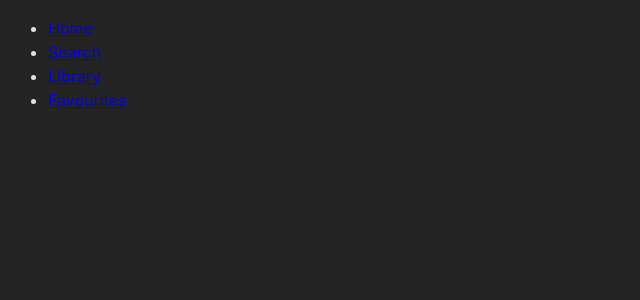
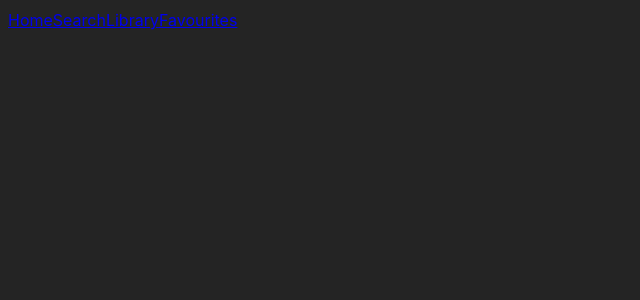
Before and after one commit to Karabo-M-Radebe/KARRAD369_BCL2401_GroupC_Karabo-Radebe_DJS11, a React (Vite) app: page / in a window 1280 px wide. Shown: the top 300 px of the page, without its empty margins (0-640 px from the left). Built offline with nearby package versions, Linux system fonts and the light colour scheme.

Commit message:
styled the Navbar elements to display in flex

```diff
--- a/components/Navbar.jsx
+++ b/components/Navbar.jsx
@@ -3,13 +3,11 @@ import React from "react";
 export default function Navbar () {
     return (
         <>
-        <nav>
-            <ul>
+        <nav className="Navbar">
                 <li><a href="/">Home</a></li>
                 <li><a href="/">Search</a></li>
                 <li><a href="/">Library</a></li>
                 <li><a href="/">Favourites</a></li>
-            </ul>
         </nav>
         </>
     );
--- a/src/index.css
+++ b/src/index.css
@@ -12,3 +12,8 @@
   -webkit-font-smoothing: antialiased;
   -moz-osx-font-smoothing: grayscale;
 }
+
+.Navbar {
+  display: flex;
+  list-style-type: none;
+}
```
